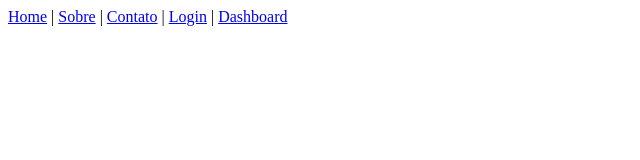
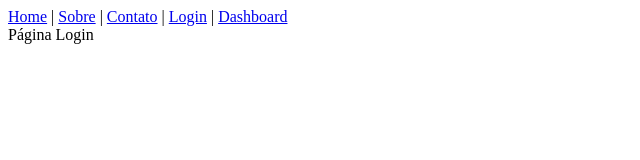
Before and after one commit to jota83/puc-devops, a Vue app: page /login in a window 1280 px wide. Shown: the top 160 px of the page, without its empty margins (0-640 px from the left). Built offline with nearby package versions, Linux system fonts and the light colour scheme.

Commit message:
Página login

```diff
--- a/src/router/index.js
+++ b/src/router/index.js
@@ -3,11 +3,13 @@ import { createRouter, createWebHistory } from 'vue-router'
 import Home from '../views/Home.vue'
 import Sobre from '../views/Sobre.vue'
 import Contato from '../views/Contato.vue'
+import Login from '../views/Login.vue'
 
 const routes = [
     { path: '/', component: Home },
     { path: '/sobre', component: Sobre },
     { path: '/contato', component: Contato },
+    { path: '/login', component: Login },
 ]
 
 const router = createRouter({
--- /dev/null
+++ b/src/views/Login.vue
@@ -0,0 +1,11 @@
+<script setup>
+
+</script>
+
+<template>
+Página Login
+</template>
+
+<style scoped>
+
+</style>
```
